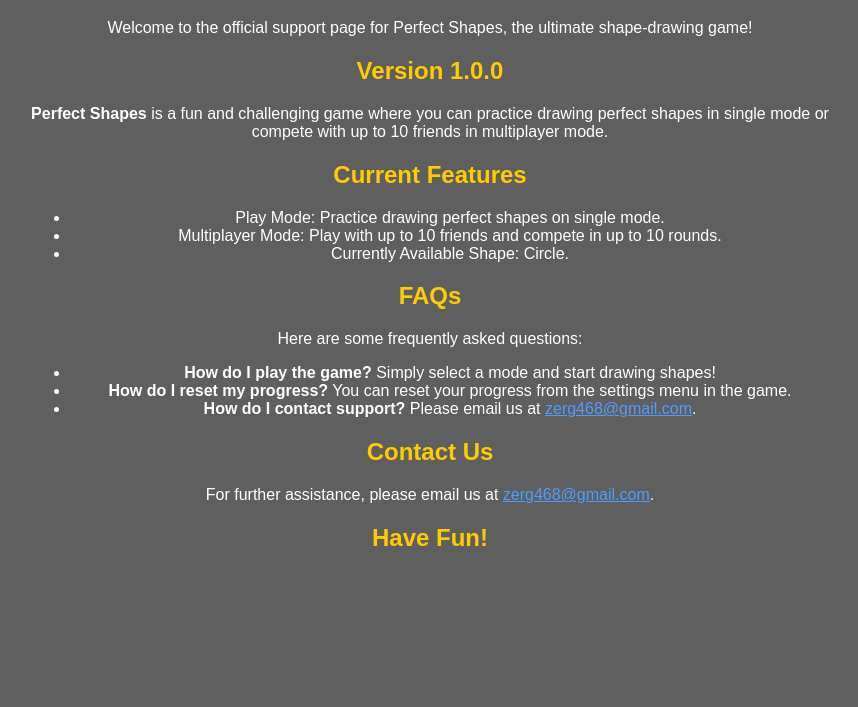
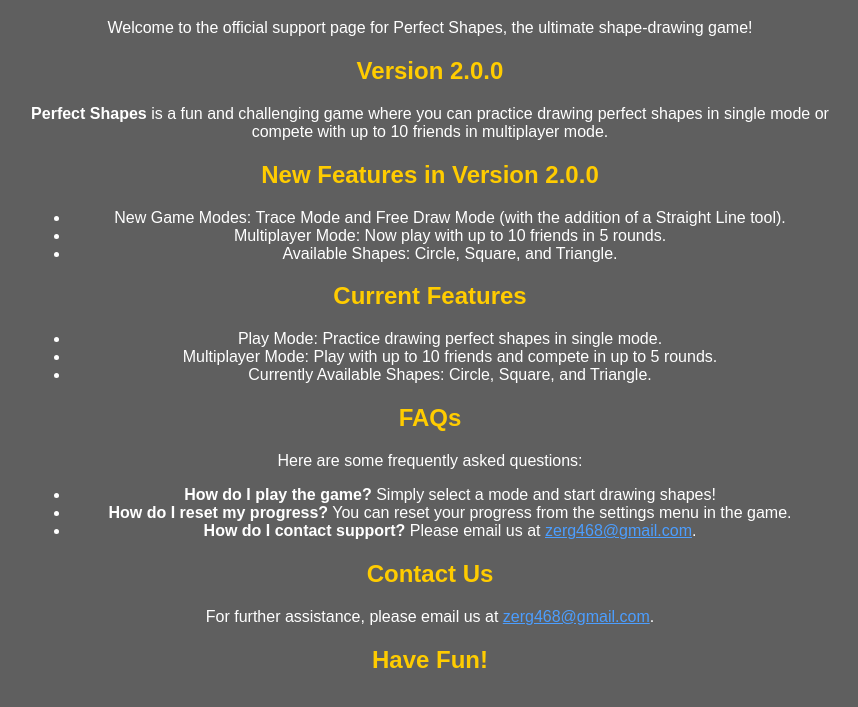
Before and after one commit to sky4689524/perfect_shapes.github.io, a plain HTML site: page index.html in a window 1280 px wide. Shown: the part 119-826 px from the top of the page, without its empty margins (210-1068 px from the left). Before the commit the page ends 800 px from the top, so only its background shows below. Drawn offline with Linux system fonts and the light colour scheme.

Commit message:
Update index.html

```diff
--- a/index.html
+++ b/index.html
@@ -28,13 +28,19 @@
     <div class="container">
         <h1>Perfect Shapes Support</h1>
         <p>Welcome to the official support page for Perfect Shapes, the ultimate shape-drawing game!</p>
-        <h2>Version 1.0.0</h2>
+        <h2>Version 2.0.0</h2>
         <p><strong>Perfect Shapes</strong> is a fun and challenging game where you can practice drawing perfect shapes in single mode or compete with up to 10 friends in multiplayer mode.</p>
+        <h2>New Features in Version 2.0.0</h2>
+        <ul>
+            <li>New Game Modes: Trace Mode and Free Draw Mode (with the addition of a Straight Line tool).</li>
+            <li>Multiplayer Mode: Now play with up to 10 friends in 5 rounds.</li>
+            <li>Available Shapes: Circle, Square, and Triangle.</li>
+        </ul>
         <h2>Current Features</h2>
         <ul>
-            <li>Play Mode: Practice drawing perfect shapes on single mode.</li>
-            <li>Multiplayer Mode: Play with up to 10 friends and compete in up to 10 rounds.</li>
-            <li>Currently Available Shape: Circle.</li>
+            <li>Play Mode: Practice drawing perfect shapes in single mode.</li>
+            <li>Multiplayer Mode: Play with up to 10 friends and compete in up to 5 rounds.</li>
+            <li>Currently Available Shapes: Circle, Square, and Triangle.</li>
         </ul>
         <h2>FAQs</h2>
         <p>Here are some frequently asked questions:</p>
```
